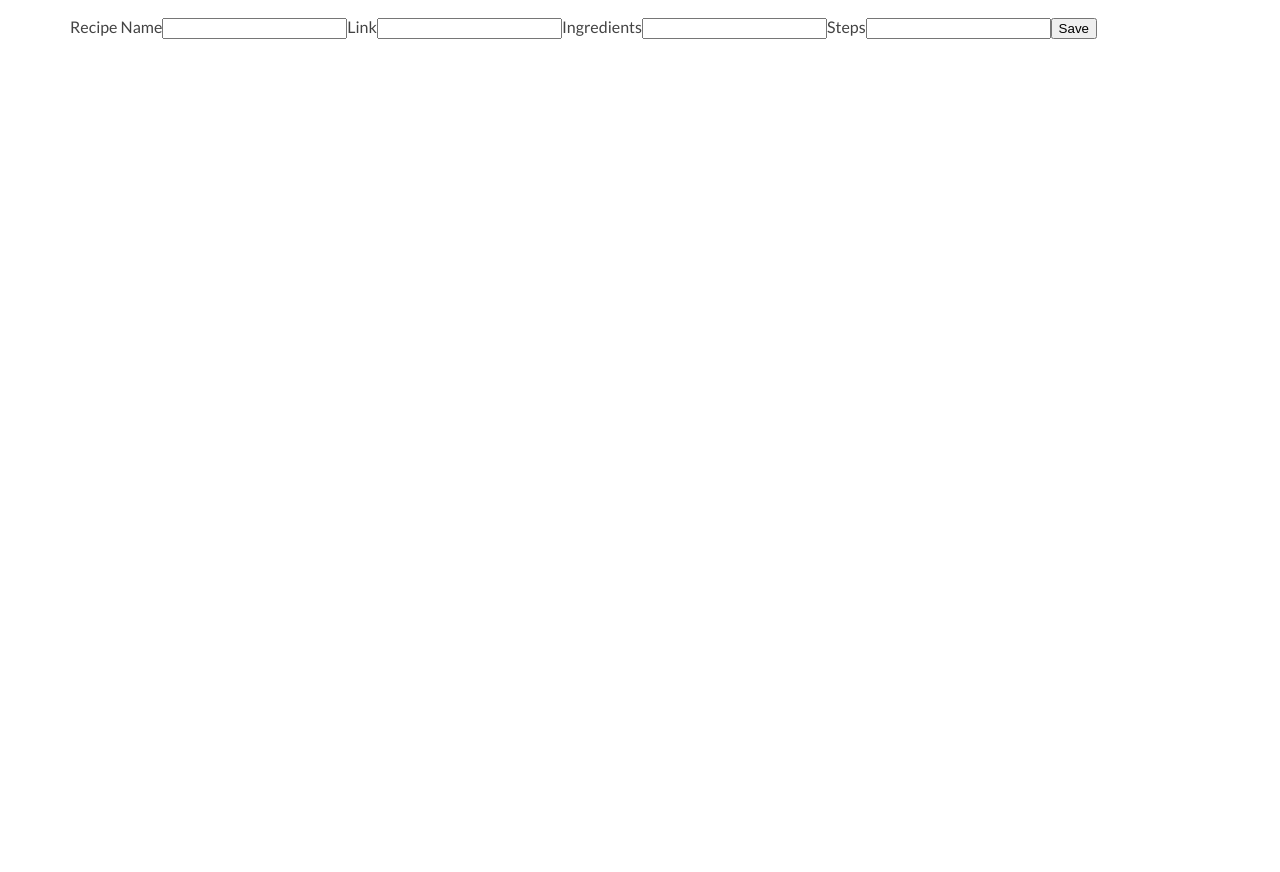
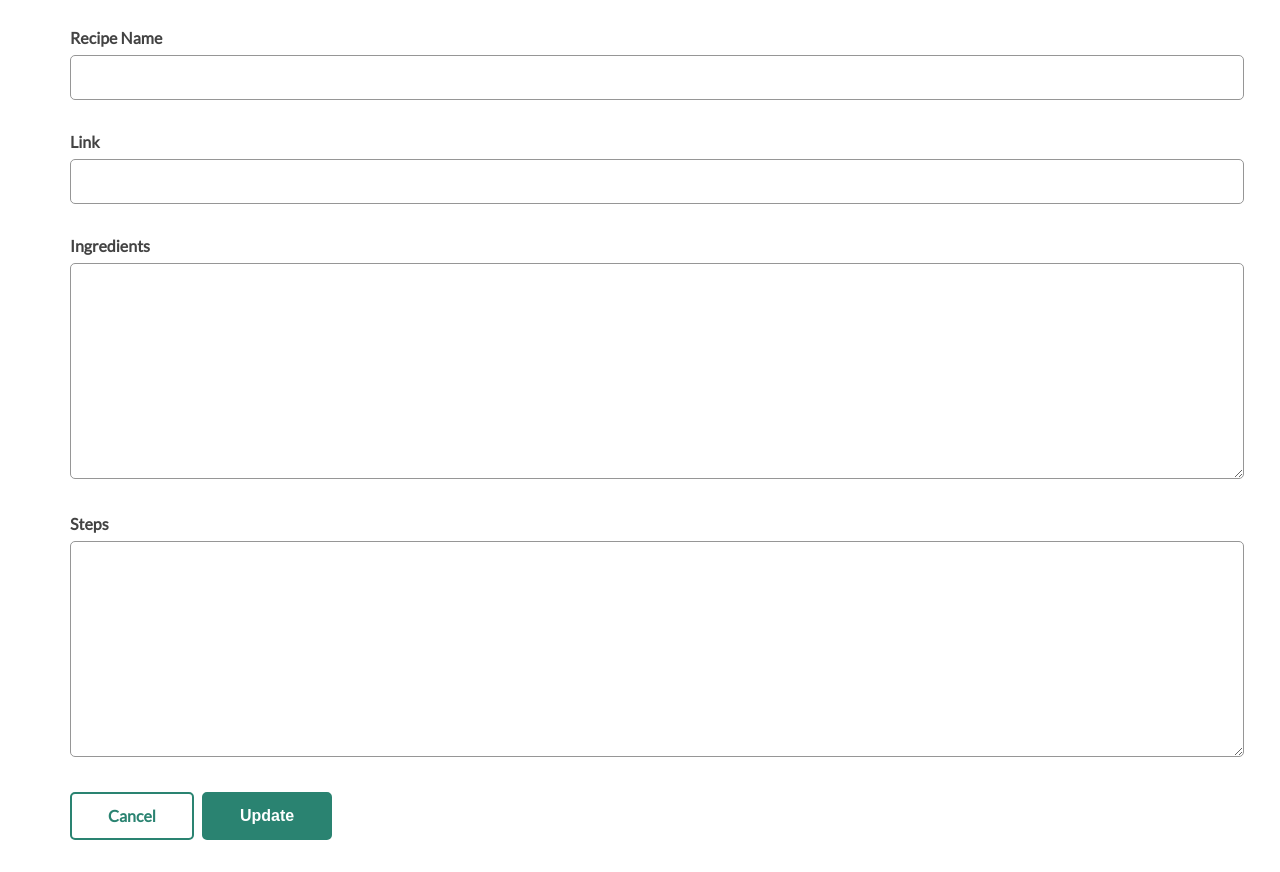
Before and after one commit to imraymondlee/our-cookbook, a React (Create React App) app in the folder client/: page /edit-recipe/1 in a window 1280 px wide. Shown: the part 180-1052 px from the top of the page. Before the commit the page ends 800 px from the top, so only its background shows below. Built offline with nearby package versions, Linux system fonts and the light colour scheme; no server answers.

Commit message:
Style forms

```diff
--- a/client/src/components/EditRecipe.js
+++ b/client/src/components/EditRecipe.js
@@ -1,4 +1,5 @@
 import React, {useState, useEffect} from 'react';
+import { Link } from 'react-router-dom';
 import {getRecipeQuery, editRecipeMutation} from '../queries/queries';
 import {useQuery, useMutation} from '@apollo/react-hooks';
 
@@ -27,19 +28,27 @@ const EditRecipe = ({match}) => {
 
   return (
     <div>
-      <h1>Edit Recipe {match.params.id}</h1>
-      <form onSubmit={submit}>
-        <label htmlFor="name">Recipe Name</label>
-        <input id="name" type="text" value={name} onChange={(e)=>setName(e.target.value)} />
-        <label htmlFor="link">Link</label>
-        <input id="link" type="text" value={link} onChange={(e)=>setLink(e.target.value)} />
-        <label htmlFor="ingredients">Ingredients</label>
-        <input id="ingredients" type="text" value={ingredients} onChange={(e)=>setIngredients(e.target.value)} />
-        <label htmlFor="steps">Steps</label>
-        <input id="steps" type="text" value={steps} onChange={(e)=>setSteps(e.target.value)} />
-        <button>Save</button>
+      <h1>Edit Recipe - {name}</h1>
+      <form className="form" onSubmit={submit}>
+        <div className="form__field">
+          <label className="form__label" htmlFor="name">Recipe Name</label>
+          <input id="name" className="form__input" type="text" value={name} onChange={(e)=>setName(e.target.value)} />
+        </div>
+        <div className="form__field">
+          <label className="form__label" htmlFor="link">Link</label>
+          <input id="link" className="form__input" type="text" value={link} onChange={(e)=>setLink(e.target.value)} />
+        </div>
+        <div className="form__field">
+          <label className="form__label" htmlFor="ingredients">Ingredients</label>
+          <textarea id="ingredients" className="form__input" rows="10" value={ingredients} onChange={(e)=>setIngredients(e.target.value)} />
+        </div>
+        <div className="form__field">
+          <label className="form__label" htmlFor="steps">Steps</label>
+          <textarea id="steps" className="form__input" rows="10" value={steps} onChange={(e)=>setSteps(e.target.value)} />
+        </div>
+        <Link to="/" className="button button--secondary" style={{marginRight: '0.5rem'}}>Cancel</Link>
+        <button className="button button--primary">Update</button>
       </form>
-
     </div>
   );
 }
--- a/client/src/components/Nav.js
+++ b/client/src/components/Nav.js
@@ -4,7 +4,7 @@ import { Link } from "react-router-dom";
 const Nav = () => {
   return (
     <div className="nav">
-      <Link to="/" className="nav__logo">👨‍🍳 Our Cookbook</Link>
+      <Link to="/" className="nav__logo"><span role="img" aria-hidden="true">👨‍🍳</span> Our Cookbook</Link>
       <div className="nav__links">
         <Link to="/" className="nav__item">All Recipes</Link>
         <Link to="/new-recipe/" className="nav__item">New Recipe</Link>
--- a/client/src/components/NewRecipe.js
+++ b/client/src/components/NewRecipe.js
@@ -1,4 +1,5 @@
 import React, {useState} from 'react';
+import { Link } from 'react-router-dom';
 import {addRecipeMutation, getRecipesQuery} from '../queries/queries';
 import { useMutation } from '@apollo/react-hooks';
 
@@ -9,23 +10,34 @@ const NewRecipe = () => {
   const [steps, setSteps] = useState('');
   const [submitForm] = useMutation(addRecipeMutation);
 
+  const submit = (e) => {
+    e.preventDefault();
+    submitForm({ variables: { name: name, link: link, ingredients: ingredients, steps: steps }, refetchQueries: [{query:getRecipesQuery}] });
+    alert('Submitted!');
+  }
+
   return (
     <div>
       <h1>New Recipe</h1>
-      <form onSubmit={e => {
-            e.preventDefault();
-            submitForm({ variables: { name: name, link: link, ingredients: ingredients, steps: steps }, refetchQueries: [{query:getRecipesQuery}] });
-            alert('Submitted!');
-          }}>
-        <label htmlFor="name">Recipe Name</label>
-        <input id="name" type="text" value={name} onChange={(e)=>setName(e.target.value)} />
-        <label htmlFor="link">Link</label>
-        <input id="link" type="text" value={link} onChange={(e)=>setLink(e.target.value)} />
-        <label htmlFor="ingredients">Ingredients</label>
-        <input id="ingredients" type="text" value={ingredients} onChange={(e)=>setIngredients(e.target.value)} />
-        <label htmlFor="steps">Steps</label>
-        <input id="steps" type="text" value={steps} onChange={(e)=>setSteps(e.target.value)} />
-        <button>Save</button>
+      <form className="form" onSubmit={submit}>
+        <div className="form__field">
+          <label className="form__label" htmlFor="name">Recipe Name</label>
+          <input id="name" className="form__input" type="text" value={name} onChange={(e)=>setName(e.target.value)} />
+        </div>
+        <div className="form__field">
+          <label className="form__label" htmlFor="link">Link</label>
+          <input id="link" className="form__input" type="text" value={link} onChange={(e)=>setLink(e.target.value)} />
+        </div>
+        <div className="form__field">
+          <label className="form__label" htmlFor="ingredients">Ingredients</label>
+          <textarea id="ingredients" className="form__input" rows="10" value={ingredients} onChange={(e)=>setIngredients(e.target.value)} />
+        </div>
+        <div className="form__field">
+          <label className="form__label" htmlFor="steps">Steps</label>
+          <textarea id="steps" className="form__input" rows="10" value={steps} onChange={(e)=>setSteps(e.target.value)} />
+        </div>
+        <Link to="/" className="button button--secondary" style={{marginRight: '0.5rem'}}>Cancel</Link>
+        <button className="button button--primary">Save</button>
       </form>
     </div>
   )
--- a/client/src/components/RecipeList.js
+++ b/client/src/components/RecipeList.js
@@ -6,14 +6,14 @@ import { useQuery } from '@apollo/react-hooks';
 const RecipeList = () => {
   const { data, loading, error } = useQuery(getRecipesQuery);
   if (loading) return <p>Loading...</p>;
-  if (error) return <p>ERROR</p>;
+  if (error) return <p>ERROR: {error}</p>;
 
   return (
     <div className="recipe-grid">
       {
         data.recipes.map(recipe => {
           return(
-            <div className="recipe-grid__item">
+            <div key={recipe.id} className="recipe-grid__item">
               <RecipeCard id={recipe.id} name={recipe.name} />
             </div>
           );
--- a/client/src/style.scss
+++ b/client/src/style.scss
@@ -1,4 +1,4 @@
-$primary: rgb(65,129,115);
+$primary: rgb(42,131,113);
 $background: rgb(243,247,253);
 $body: #434343;
 
@@ -78,3 +78,51 @@ main {
     color: $body;
   }
 }
+
+.form {
+  margin: 2rem 0;
+
+  &__field {
+    margin: 2rem 0;
+  }
+
+  &__label {
+    display: block;
+    margin-bottom: 0.5rem;
+    font-weight: 800;
+  }
+
+  &__input {
+    width: 100%;
+    padding: 0.75rem 1rem;
+    font-size: 1rem;
+    border: 1px solid rgb(150,150,150);
+    border-radius: 5px;
+    font-family: 'Lato', sans-serif;
+  }
+}
+
+.button {
+  box-sizing: border-box;
+  vertical-align: middle;
+  display: inline-block;
+  height: 48px;
+  border-radius: 5px;
+  padding: 0.75rem 2.25rem;
+  font-size: 1rem;
+  font-weight: 600;
+  text-decoration: none;
+  cursor: pointer;
+
+  &--primary {
+    border: 2px solid $primary;
+    background-color: $primary;
+    color: white;
+  }
+
+  &--secondary {
+    border: 2px solid $primary;
+    background-color: transparent;
+    color: $primary;
+  }
+}
```
